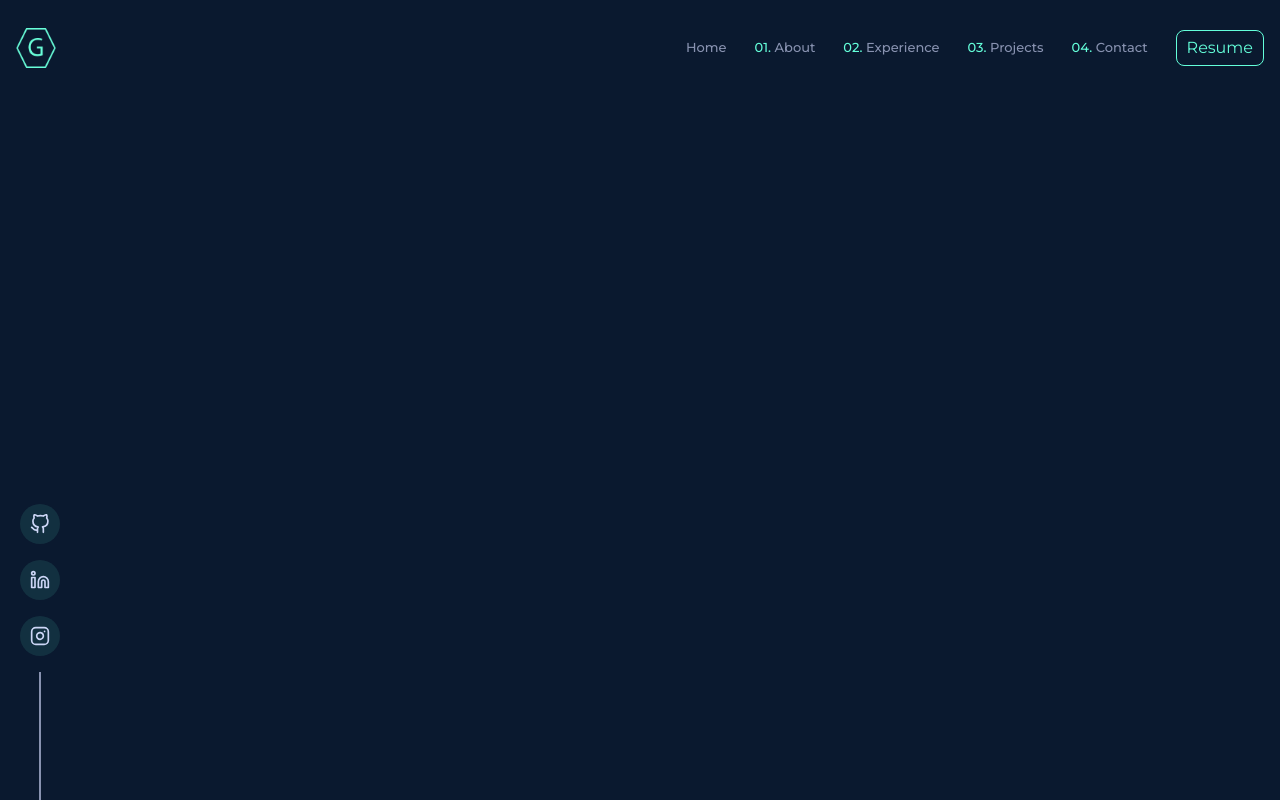
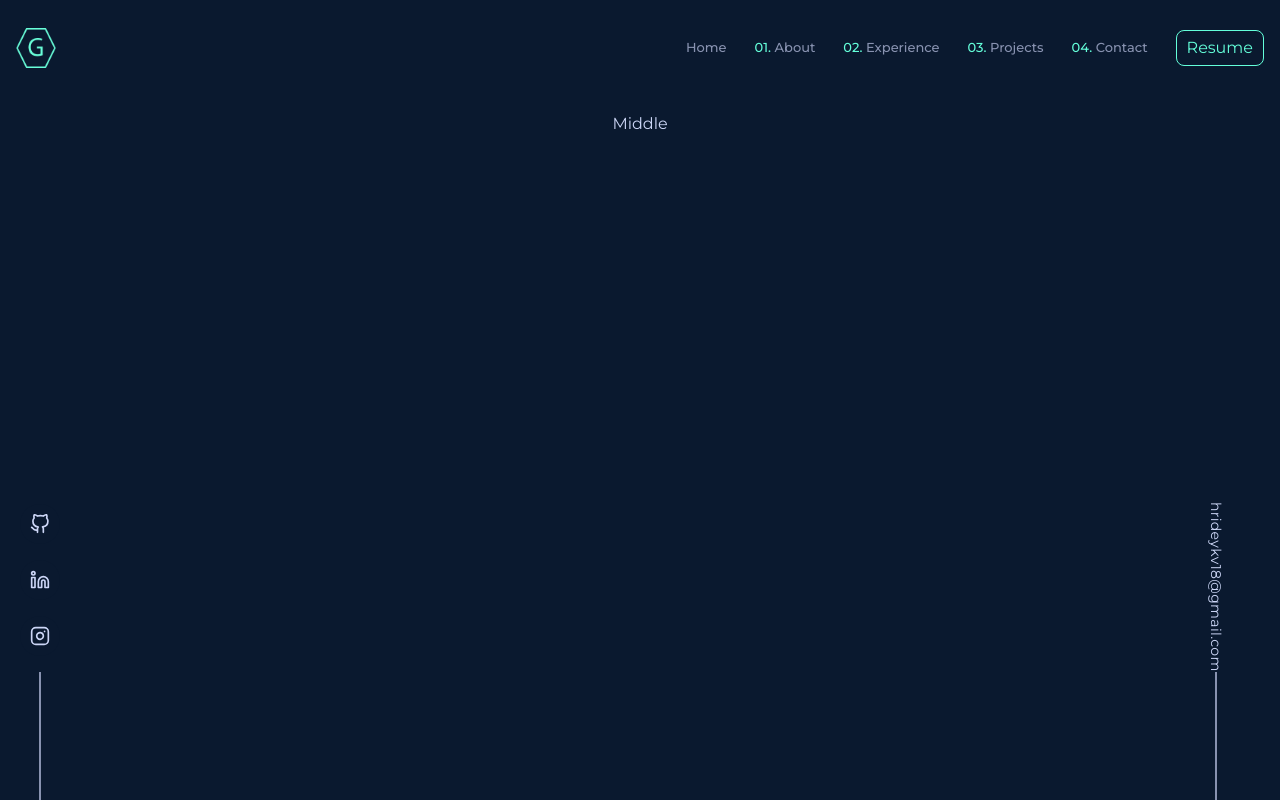
Before and after one commit to Hridey79/Portfolio, a Next.js app: page / in a window 1280 px wide. Built offline with nearby package versions, Linux system fonts and the light colour scheme.

Commit message:
rightbar added

```diff
--- a/components/LeftSide.tsx
+++ b/components/LeftSide.tsx
@@ -13,17 +13,17 @@ return (
     >
     <div className='flex flex-col gap-4'>
         <a href="https://github.com/Hridey79" target='_blank'>
-            <span className='w-10 h-10 text-xl bg-hoverColor rounded-full inline-flex items-center
+            <span className='w-10 h-10 text-xl bg-bodyColor rounded-full inline-flex items-center
             justify-center hover:text-textGreen cursor-pointer hover:-translate-y-2
             transition-all duration-300'><FiGithub/></span>
         </a>
         <a href="https://github.com/Hridey79" target='_blank'>
-            <span className='w-10 h-10 text-xl bg-hoverColor rounded-full inline-flex items-center
+            <span className='w-10 h-10 text-xl bg-bodyColor rounded-full inline-flex items-center
             justify-center hover:text-textGreen cursor-pointer hover:-translate-y-2
             transition-all duration-300'><FiLinkedin/></span>
         </a>
         <a href="https://github.com/Hridey79" target='_blank'>
-            <span className='w-10 h-10 text-xl bg-hoverColor rounded-full inline-flex items-center
+            <span className='w-10 h-10 text-xl bg-bodyColor rounded-full inline-flex items-center
             justify-center hover:text-textGreen cursor-pointer hover:-translate-y-2
             transition-all duration-300'><FiInstagram/></span>
         </a>
--- a/components/RightSide.tsx
+++ b/components/RightSide.tsx
@@ -0,0 +1,22 @@
+'use client'
+
+import React from 'react'
+import { motion } from 'framer-motion'
+
+const RightSide = () => {
+return (
+    <motion.div className='w-full h-full flex flex-col items-center justify-end gap-4 z-10'
+        initial={{x: 100}}
+        animate={{x: 0}}
+        transition={{duration: 0.9}}
+    >
+    <a href="mailto:hrideykv18@gmail.com">
+        <p className='text-sm rotate-90 w-72 tracking-wide hover:text-textGreen  hover:-translate-y-2
+            transition-all duration-300'>hrideykv18@gmail.com</p>
+    </a>
+    <div className='w-[2px] h-32 bg-textDark'></div>
+    </motion.div>
+)
+}
+
+export default RightSide
--- a/pages/index.tsx
+++ b/pages/index.tsx
@@ -1,7 +1,9 @@
 'use client'
 import LeftSide from '@/components/LeftSide'
 import Navbar from '@/components/Navbar'
+import RightSide from '@/components/RightSide'
 import Head from 'next/head'
+import {motion} from 'framer-motion'
 
 export default function Home() {
   return (
@@ -16,15 +18,23 @@ export default function Home() {
       text-textLight overflow-x-hidden overflow-y-scroll'>
         <Navbar/>
         <div className="w-full h-[88vh] xl:flex items-center gap-20 justify-between">
-          <div className='hidden xl:inline-flex w-20 h-full fixed left-0 bottom-0'>
+          <motion.div
+          initial={{opacity:0}}
+          animate={{opacity:1}}
+          transition={{delay:1.5}}
+          className='hidden xl:inline-flex w-20 h-full fixed left-0 bottom-0'>
           <LeftSide/>
-          </div>
-          <div>
-
-          </div>
-          <div>
-
-          </div>
+          </motion.div>
+          <motion.div className='h-[88vh] mx-auto p-4'>
+            Middle
+          </motion.div>
+          <motion.div
+          initial={{opacity:0}}
+          animate={{opacity:1}}
+          transition={{delay:1.5}}
+          className='hidden xl:inline-flex w-32 h-full fixed right-0 bottom-0'>
+            <RightSide/>
+          </motion.div>
 
         </div>
       </main>
```
